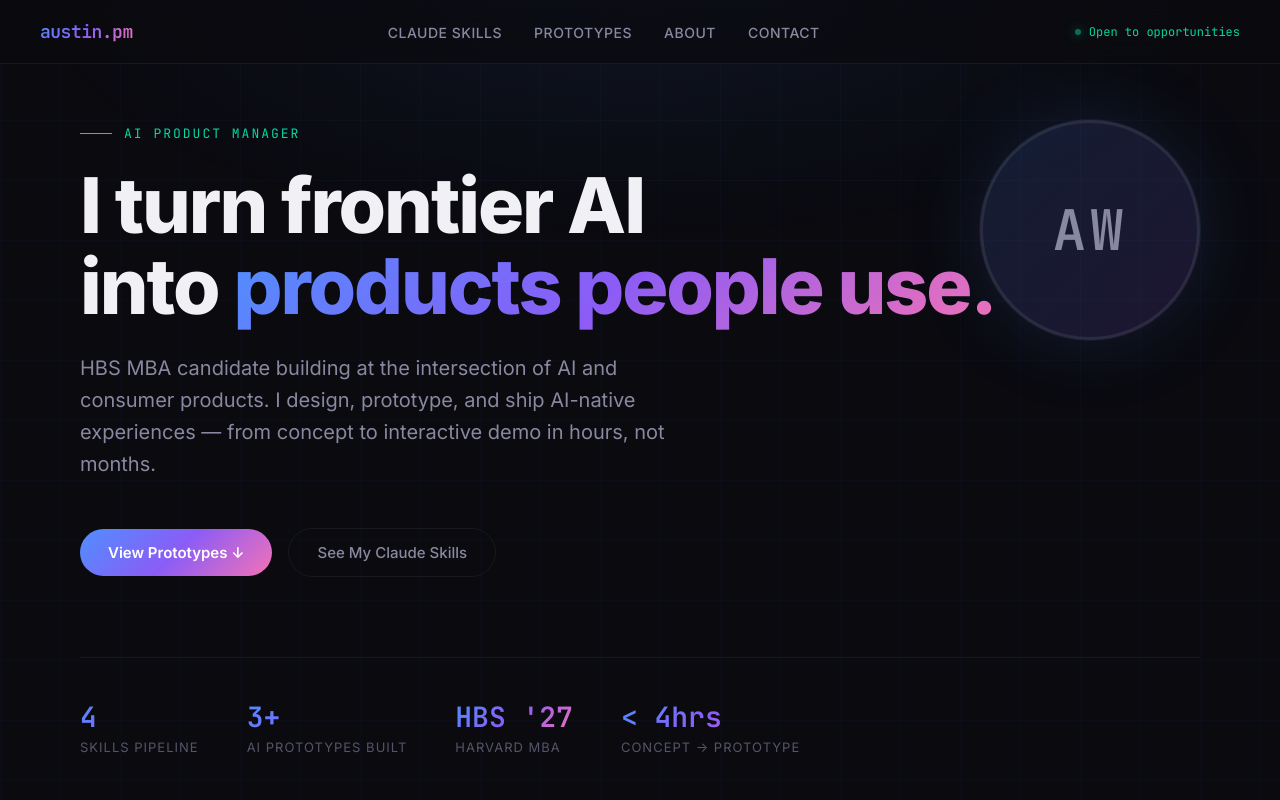
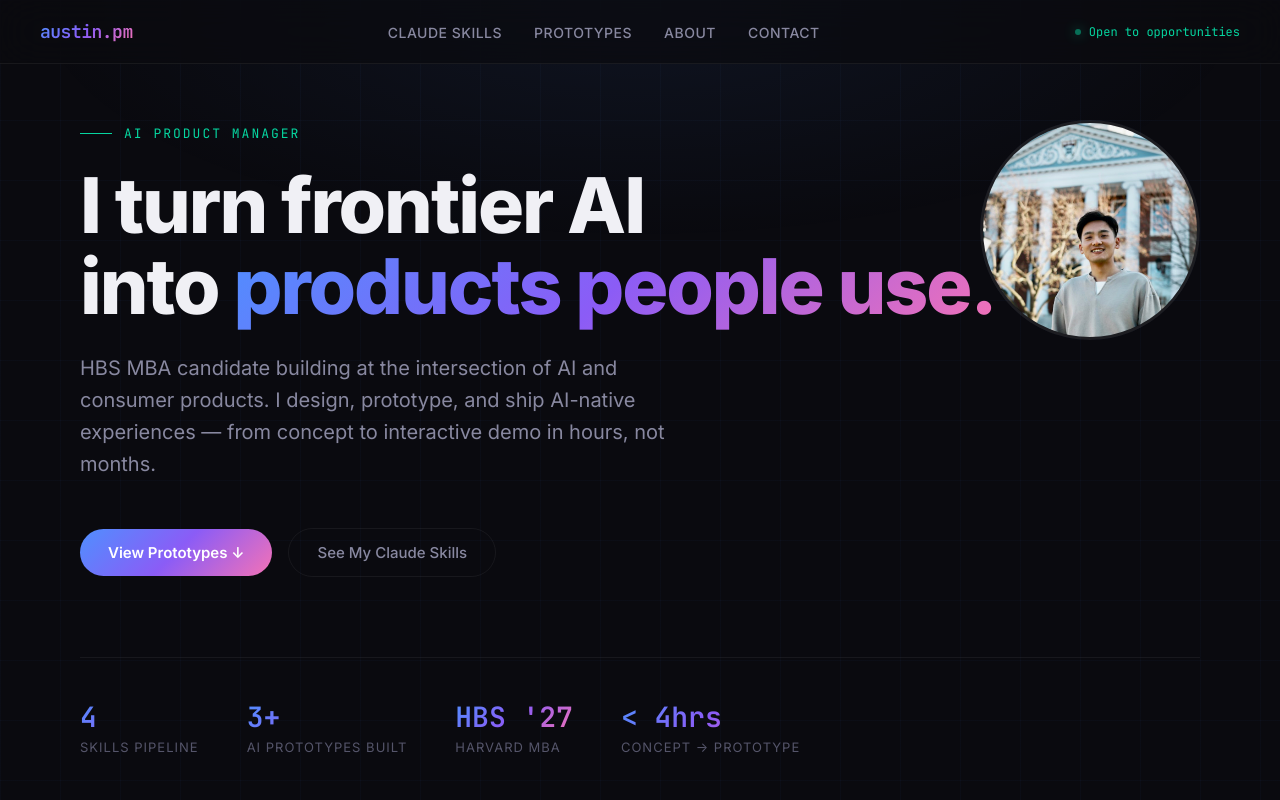
Before and after one commit to auwangcodex/personal, a plain HTML site: page index.html in a window 1280 px wide. Shown: the top 800 px of the page. Drawn offline with Linux system fonts and the light colour scheme.

Commit message:
Update image reference to compressed version

```diff
--- a/index.html
+++ b/index.html
@@ -1101,7 +1101,7 @@
 <section class="hero">
   <div class="hero-photo">
     <div class="hero-avatar-placeholder" id="avatar-container">AW</div>
-    <img src="Personal_Harvard.JPG" alt="Austin" class="hero-avatar" id="avatar-img" style="display:none" />
+    <img src="Personal_Harvard_compressed.jpg" alt="Austin" class="hero-avatar" id="avatar-img" style="display:none" />
   </div>
   <div class="hero-tag">AI Product Manager</div>
   <h1>
@@ -1457,7 +1457,7 @@
     avatarContainer.style.display = 'none';
     avatarImg.style.display = 'block';
   };
-  avatarImg.src = 'Personal_Harvard.JPG';
+  avatarImg.src = 'Personal_Harvard_compressed.jpg';
 
   // Smooth scroll for nav links
   document.querySelectorAll('a[href^="#"]').forEach(anchor => {
```
